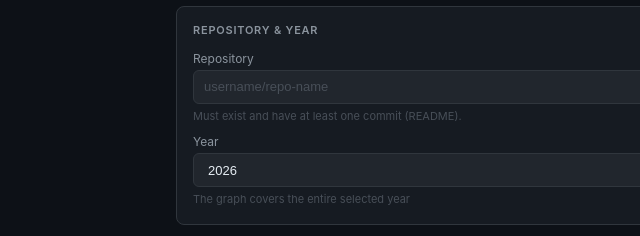
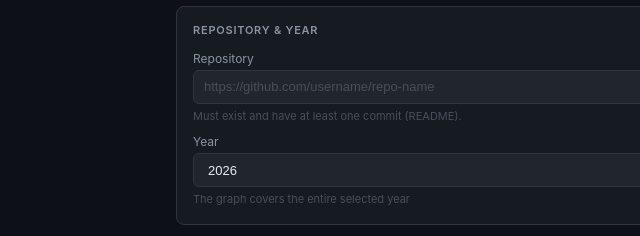
Before and after one commit to Zy4ss/Contribution-Painter, a plain HTML site: page index.html in a window 1280 px wide. Shown: the part 315-551 px from the top of the page, 0-640 px from the left. Drawn offline with Linux system fonts and the light colour scheme.

Commit message:
update placeholder repo input

```diff
--- a/index.html
+++ b/index.html
@@ -45,7 +45,7 @@
     <div class="card-title">Repository & Year</div>
     <div class="field">
       <label>Repository</label>
-      <input type="text" id="repo" placeholder="username/repo-name">
+      <input type="text" id="repo" placeholder="https://github.com/username/repo-name">
       <div class="hint">Must exist and have at least one commit (README).</div>
     </div>
     <div class="field">
```
